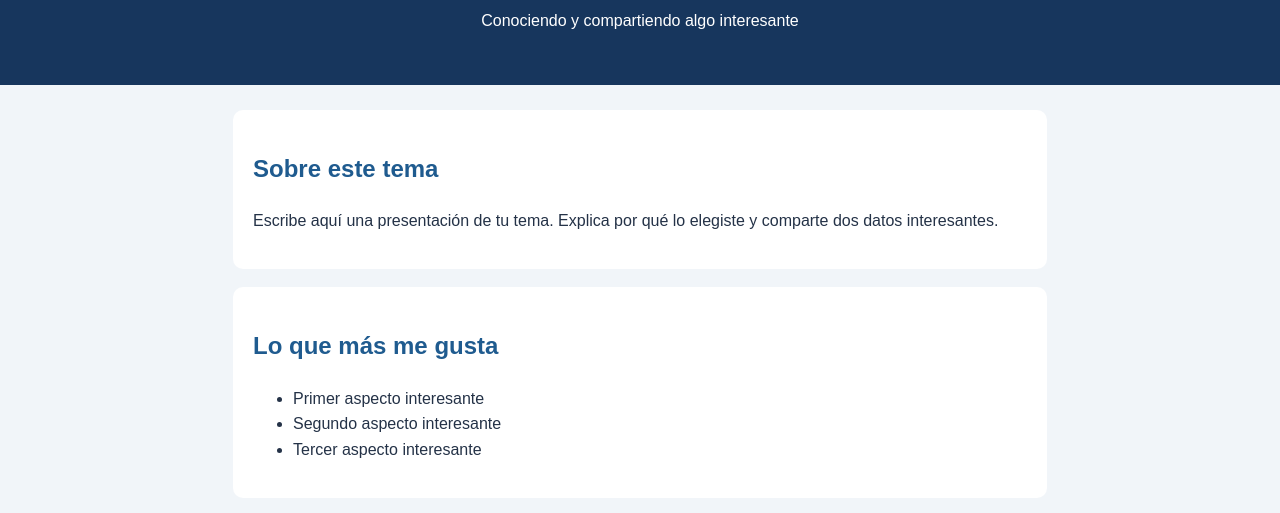
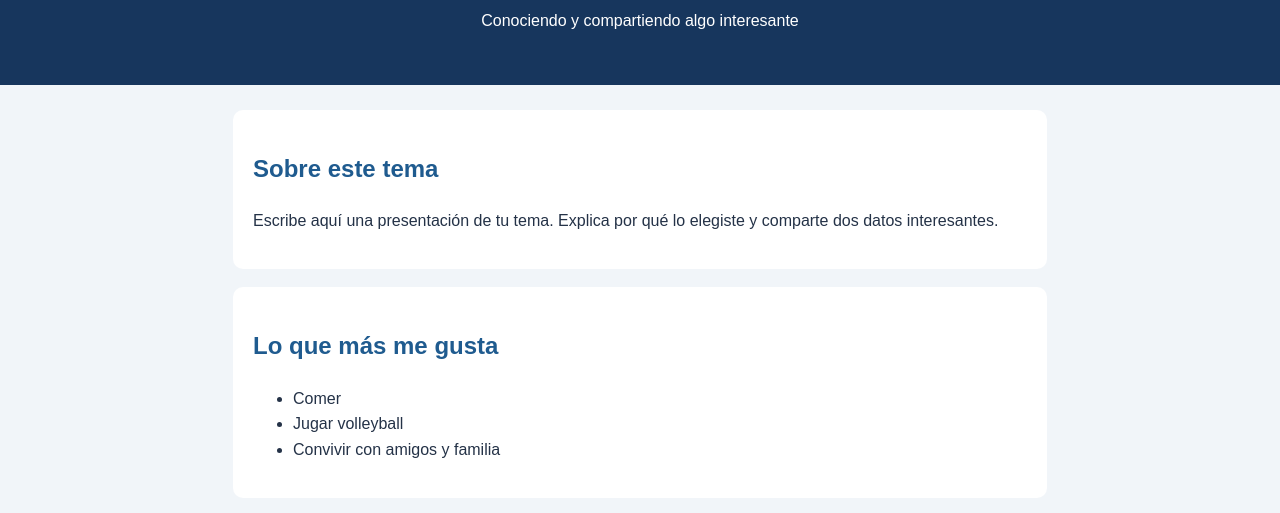
Before and after one commit to samuelhenaocar-ctrl/Mi-Primer-Sitio-Web, a plain HTML site: page index.html in a window 1280 px wide. Shown: the part 121-634 px from the top of the page. Drawn offline with Linux system fonts and the light colour scheme.

Commit message:
Update index.html

```diff
--- a/index.html
+++ b/index.html
@@ -22,9 +22,9 @@
     <section>
       <h2>Lo que más me gusta</h2>
       <ul>
-        <li>Primer aspecto interesante</li>
-        <li>Segundo aspecto interesante</li>
-        <li>Tercer aspecto interesante</li>
+        <li>Comer</li>
+        <li>Jugar volleyball</li>
+        <li>Convivir con amigos y familia</li>
       </ul>
     </section>
 
```
